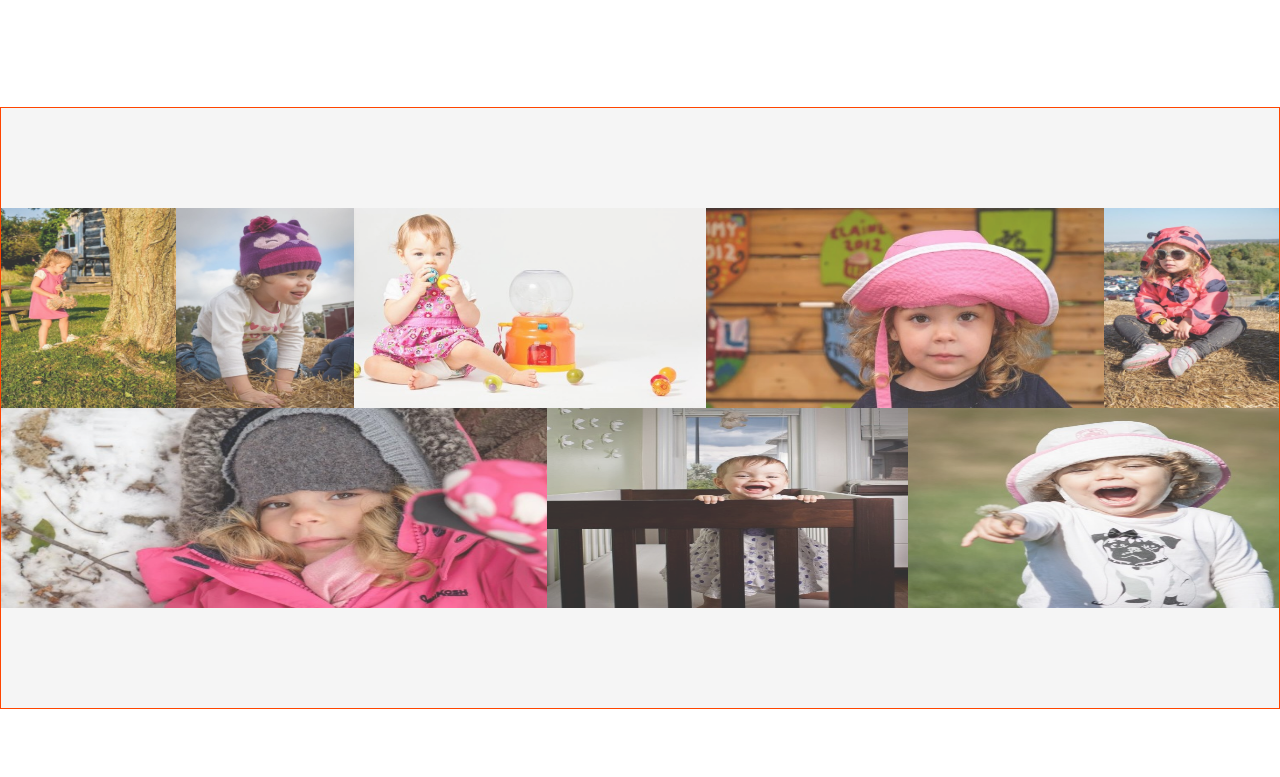
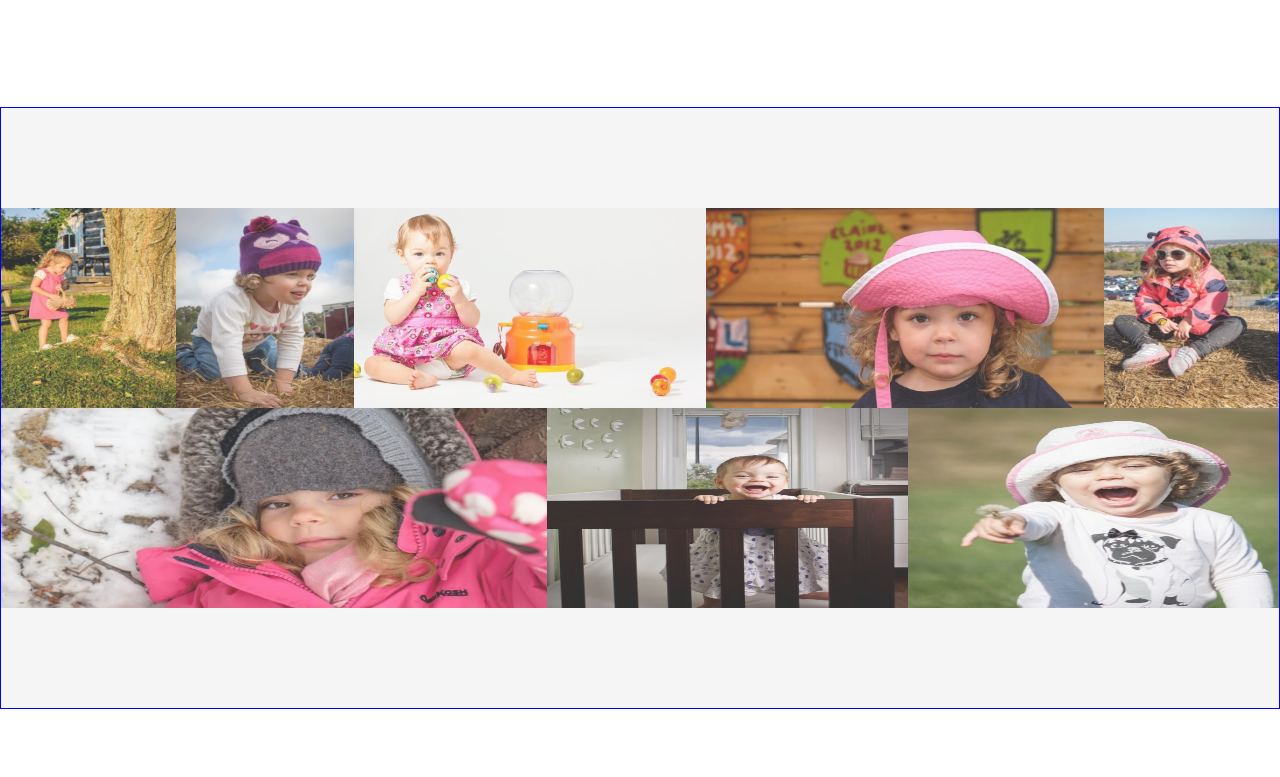
Before and after one commit to Garcila/Bianca-site, a plain HTML site: page index.html in a window 1280 px wide. Shown: the part 1423-2200 px from the top of the page. Drawn offline with nearby package versions, Linux system fonts and the light colour scheme; a web font is replaced by a local one.

```diff
--- a/styles.css
+++ b/styles.css
@@ -277,7 +277,7 @@
 }
 
 .photos-group {
-    border: 1px solid orangered;
+    border: 1px solid blue;
     display: flex;
     justify-content: center;
     flex-wrap: wrap;
```
